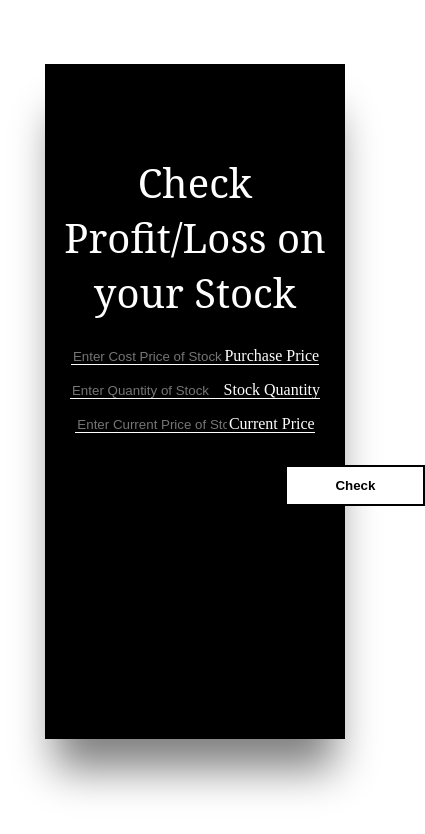
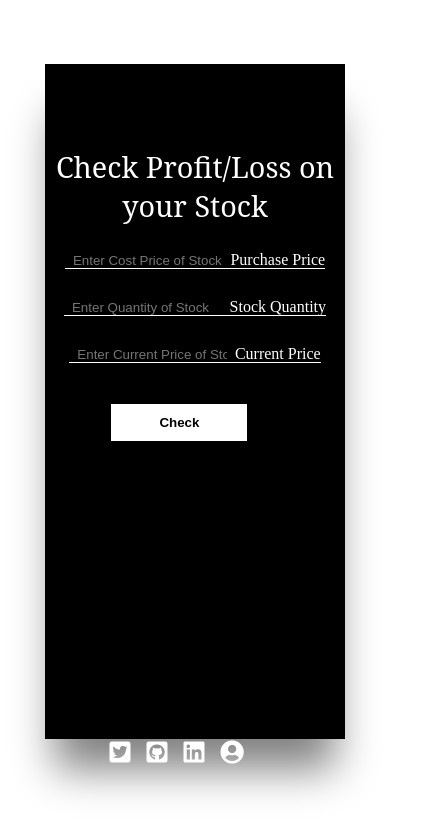
Before and after one commit to Rahulmodi-4468/Profite-Loss-Calculator, a plain HTML site: page index.html in a window 390 px wide. Shown: the whole page, 425 px wide, since content can reach past the window. Drawn offline with Linux system fonts and the light colour scheme.

Commit message:
style updated

```diff
--- a/index.html
+++ b/index.html
@@ -6,6 +6,8 @@
     <meta name="viewport" content="width=device-width, initial-scale=1.0">
     <title>voiceOfWeb | Stocks-ProfiteLoss</title>
     <link rel="stylesheet" href="/style.css">
+    <link rel="stylesheet" href="https://pro.fontawesome.com/releases/v5.10.0/css/all.css" integrity="sha384-AYmEC3Yw5cVb3ZcuHtOA93w35dYTsvhLPVnYs9eStHfGJvOvKxVfELGroGkvsg+p" crossorigin="anonymous"/></head>
+
 </head>
 <body>
 
@@ -26,6 +28,16 @@
 
         <div id="output-box"></div>
 
+
+        <div class="footer">
+            <ul>
+             <li ><a class="link" href="https://twitter.com/RahulModi4468"><i class="fab fa-twitter-square fa-lg"></i></a></li>
+            <li ><a class="link" href="http://github.com/Rahulmodi-4468"><i class="fab fa-github-square fa-lg" ></i></a></li>
+            <li ><a class="link" href="https://www.linkedin.com/in/rahul-modi-4468rh/"><i class="fab fa-linkedin fa-lg"></i></a></li>
+            <li><a href="https://rahulsprotfolio.netlify.app"><i class="fa fa-user-circle fa-lg" aria-hidden="true"></i></a></li>
+
+            </ul>
+        </div>
     </div>
     <div class="right-main">
         <img src="/stockbuilding2.jpg" alt="">
--- a/style.css
+++ b/style.css
@@ -31,12 +31,13 @@ label{
 h1{
     font-family: 'Noto Serif', serif;
     font-weight: 400;
-    font-size: 2.5rem;
+    font-size: 3rem;
 }
 input{
     border: none;
     background-color: transparent;
     width: 50%;
+    padding: 0.5rem;
     margin-bottom: 1rem;
     color: white;
 }
@@ -61,9 +62,44 @@ button:hover{
 #output-box{
     margin-top: 1rem;
 }
+.footer{
+    position: absolute;
+    bottom: 6rem;
+    padding-left: 12rem;
+}
+ul{
+    display: flex;
+    list-style-type: none;
+
+}
+li{
+    margin: 0.5rem;
+    font-size: large;
+}
+a:hover{
+
+    color: yellow;
+}
+a{
+    text-decoration: none;
+    color: white;
+}
 @media only screen and (max-width:640px){
-    .left-main, .right-main{
+    h1{
+        font-size: 1.8rem;
+    }
+    .left-main{
         width: 100%;
+    }
+    button{
+        margin-left:4rem;
+    }
+    .right-main{
+        display:none;
+    }
+    .footer{
+        padding-left:1rem;
+        bottom:3.5rem;
     }
 
 }
```
